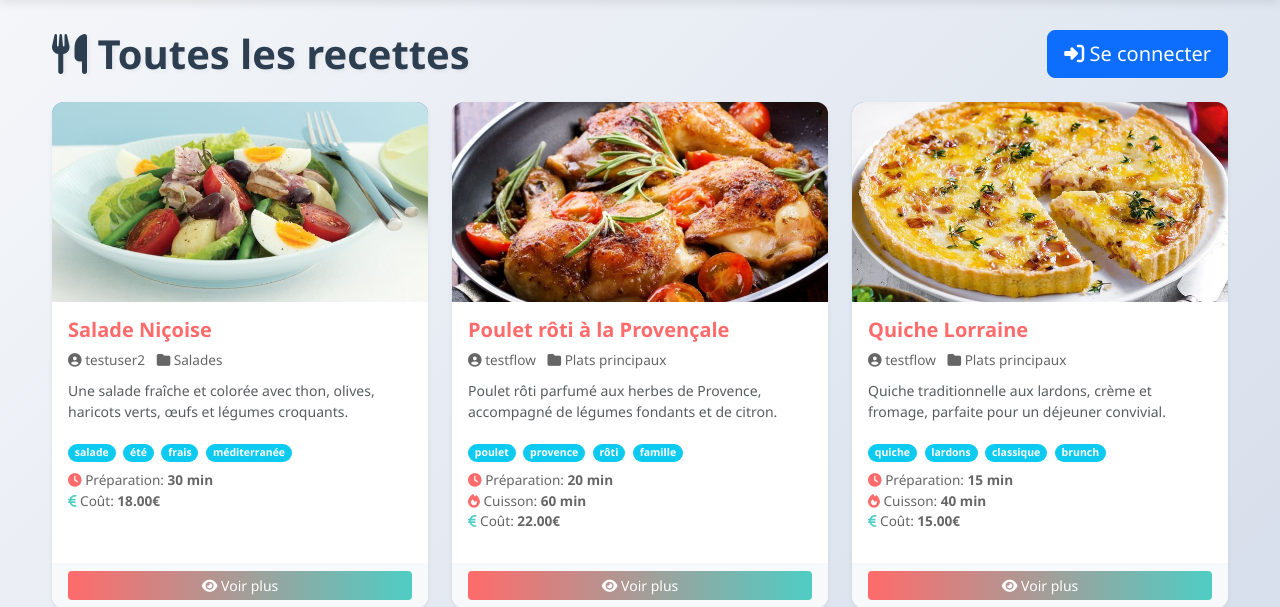
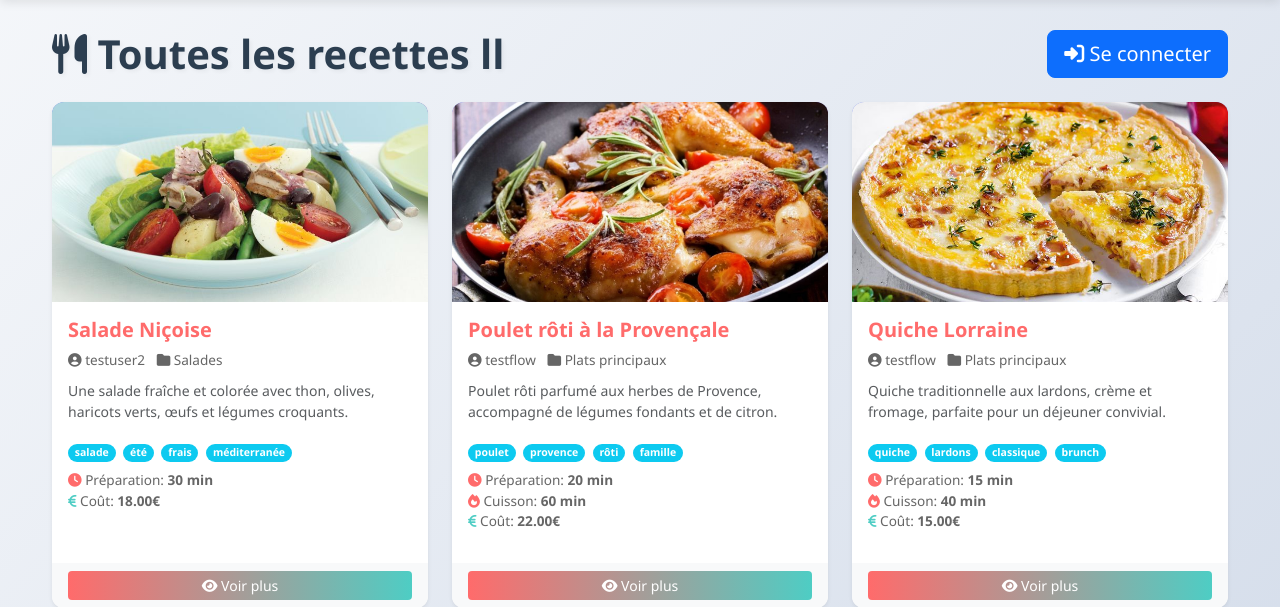
Before and after one commit to IliasLv22/Recipe-Book, a Django app: page / in a window 1280 px wide. Shown: the part 62-669 px from the top of the page. Run offline with Django 5.2, Linux system fonts and the light colour scheme; data comes from the database, SQL or seed files in the repository; both versions use the stored data as it was after the commit.

Commit message:
second modify

```diff
--- a/templates/recipes/home.html
+++ b/templates/recipes/home.html
@@ -8,7 +8,7 @@
 <div class="mb-5">
     <div class="d-flex justify-content-between align-items-center mb-4">
         <h1 class="page-title mb-0">
-            <i class="fas fa-utensils"></i> Toutes les recettes
+            <i class="fas fa-utensils"></i> Toutes les recettes ll
         </h1>
         {% if user.is_authenticated %}
             <a href="{% url 'recipe_create' %}" class="btn btn-lg" style="background: linear-gradient(90deg, #FF6B6B 0%, #4ECDC4 100%); color: white; border: none;">
```
Also changed, not shown: db.sqlite3.
